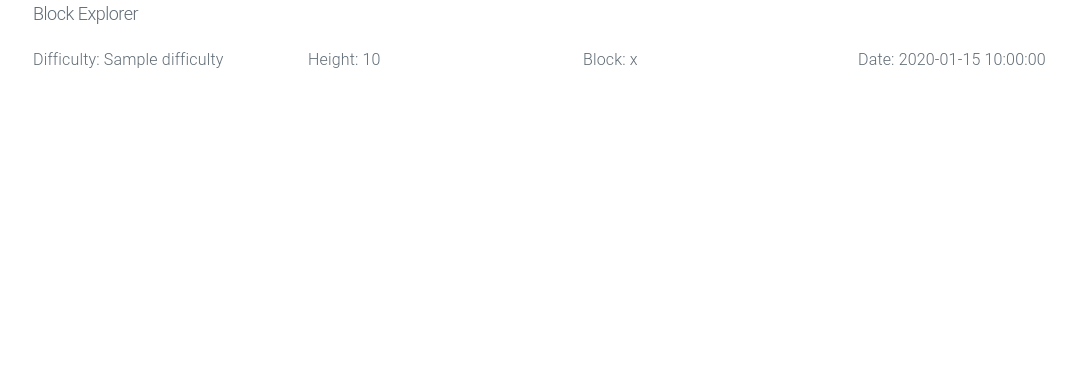
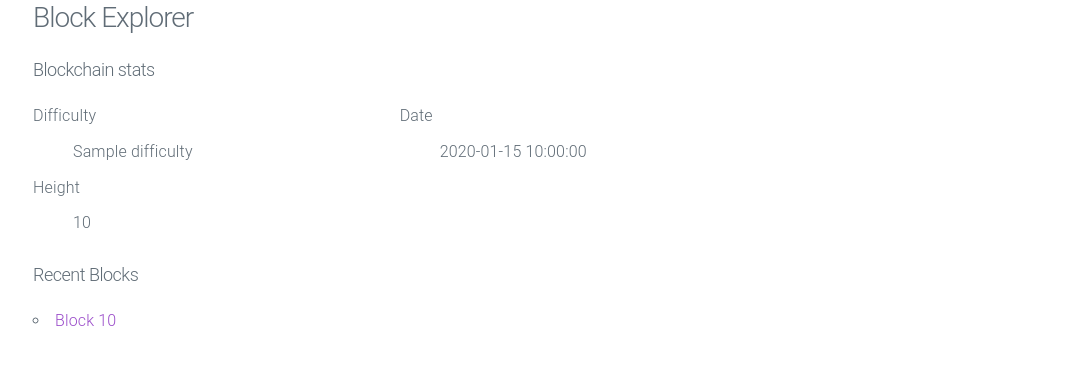
Before and after one commit to ismaelbej/mongodb-block-explorer, a Flask app: page / in a window 1280 px wide. Shown: the top 365 px of the page, without its empty margins (67-1143 px from the left). Run offline with Flask 2, Linux system fonts and the light colour scheme; a database or web service that is not in the repository returns one stand-in record (values such as "Sample title"); some libraries are stand-ins or nearby versions.

Commit message:
Enhance front page, split layout

```diff
--- a/app.py
+++ b/app.py
@@ -1,5 +1,6 @@
 #!/usr/bin/env python
-from flask import Flask, jsonify, render_template
+from flask import (Flask, jsonify, render_template,
+                   request)
 import pymongo
 
 app = Flask(__name__)
@@ -15,7 +16,19 @@ TxOutputs = db['zectxoutputs']
 @app.route('/')
 def index():
     block = Blocks.find_one(sort=[('height', pymongo.DESCENDING)])
-    return render_template('index.html', block=block)
+    recent_blocks = [
+        block for block in
+        Blocks.find(sort=[('height', pymongo.DESCENDING)], limit=10)
+    ]
+    return render_template('index.html',
+                           blockchain=block,
+                           recent_blocks=recent_blocks)
+
+
+@app.route('/block/<hash>')
+def block(hash):
+    block = Blocks.find_one({'hash': hash})
+    return render_template('block.html', block=block)
 
 
 @app.route('/api/v1/blockchaininfo', methods=['GET'])
@@ -26,7 +39,7 @@ def get_blockchain_info():
 
 
 @app.route('/api/v1/block/<hash>', methods=['GET'])
-def get_block(hash):
+def get_block_info(hash):
     hashes = hash.split(",")
     response = {}
     for hash in hashes:
@@ -40,6 +53,14 @@ def get_block(hash):
                 .sort('blockindex', pymongo.ASCENDING)
             block['tx'] = [tx['txid'] for tx in transactions]
             response[hash] = block
+    return jsonify(response)
+
+
+@app.route('/api/v1/block', methods=['GET'])
+def get_block_list():
+    limit = request.args.get('limit', 10)
+    blocks = Blocks.find().sort('height', pymongo.DESCENDING).limit(limit)
+    response = [block['hash'] for block in blocks]
     return jsonify(response)
 
 
--- a/templates/index.html
+++ b/templates/index.html
@@ -1,20 +1,42 @@
-<!doctype html>
-<html lang="en">
-    <head>
-        <meta charset="utf-8">
-        <title>Block Explorer | A minimalist explorer.</title>
-        <link rel="stylesheet" href="{{ url_for('static', filename='bower_components/normalize.css/normalize.css') }}">
-        <link rel="stylesheet" href="{{ url_for('static', filename='bower_components/milligram/dist/milligram.min.css') }}">
-    </head>
-    <body>
+{% extends "layout.html" %}
+{% block content %}
         <main class="wrapper">
-            <section class="container" id="stats">
-                <h5 class="title">Block Explorer</h5>
+            <section class="container" id="title">
+                <h3 class="title">Block Explorer</h5>
+            </section>
+
+            <section class="container" id="blockchain-stats">
+                <h5 class="title">Blockchain stats</h5>
                 <div class="row">
-                    <div class="column">Difficulty: {{ block.difficulty }}</div>
-                    <div class="column">Height: {{ block.height }}</div>
-                    <div class="column">Block: {{ block.hash }} </div>
-                    <div class="column">Date: {{ block.time }}</div>
+                    <div class="column column-33">
+                        <dl>
+                            <dt>Difficulty</dt>
+                            <dd>{{ blockchain.difficulty }}</dd>
+                            <dt>Height</dt>
+                            <dd>{{ blockchain.height }}</dd>
+                        </dl>
+                    </div>
+                    <div class="column column-33">
+                      <dl>
+                          <!-- <dt>Block</dt>
+                          <dd><a href="{{ url_for('block', hash=blockchain.hash) }}">{{ blockchain.hash }}</a></dd> -->
+                          <dt>Date</dt>
+                          <dd>{{ blockchain.time }}</dd>
+                      </dl>
+                    </div>
+                </div>
+            </section>
+
+            <section class="container" id="recent-blocks">
+                <h5 class="title">Recent Blocks</h5>
+                <div class="row">
+                    <div class="column column-67">
+                        <ul>
+                            {% for block in recent_blocks %}
+                            <li><a href="{{ url_for('block', hash=block.hash) }}">Block {{ block.height }}</a></li>
+                            {% endfor %}
+                        </ul>
+                    </div>
                 </div>
             </section>
 
@@ -23,5 +45,4 @@
                 </section>
             </footer>
         </main>
-    </body>
-</html>
+{% endblock %}
--- /dev/null
+++ b/templates/layout.html
@@ -0,0 +1,12 @@
+<!doctype html>
+<html lang="en">
+    <head>
+        <meta charset="utf-8">
+        <title>Block Explorer | A minimalist explorer.</title>
+        <link rel="stylesheet" href="{{ url_for('static', filename='bower_components/normalize.css/normalize.css') }}">
+        <link rel="stylesheet" href="{{ url_for('static', filename='bower_components/milligram/dist/milligram.min.css') }}">
+    </head>
+    <body>
+        {% block content %}{% endblock %}
+    </body>
+</html>
```
